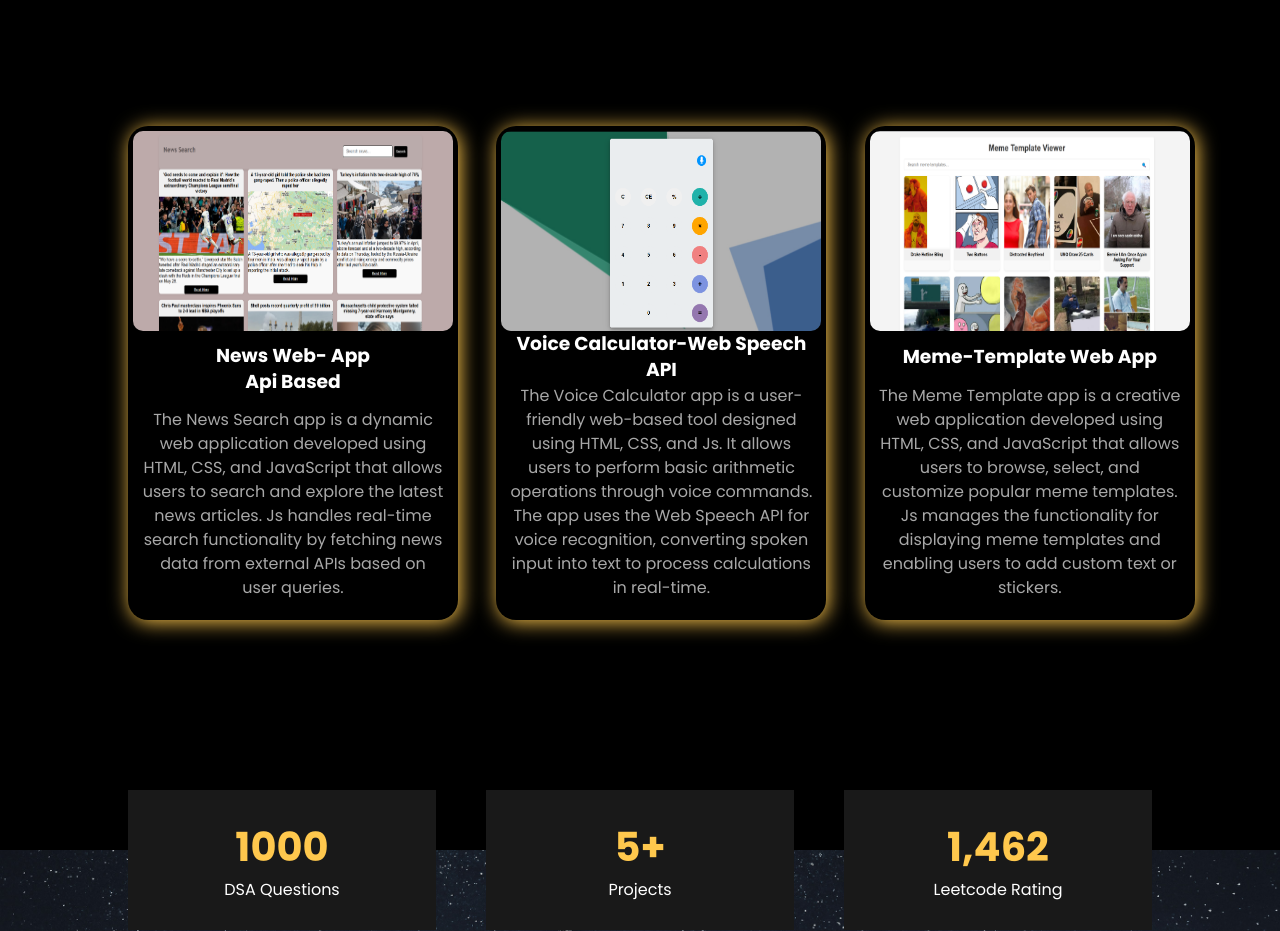
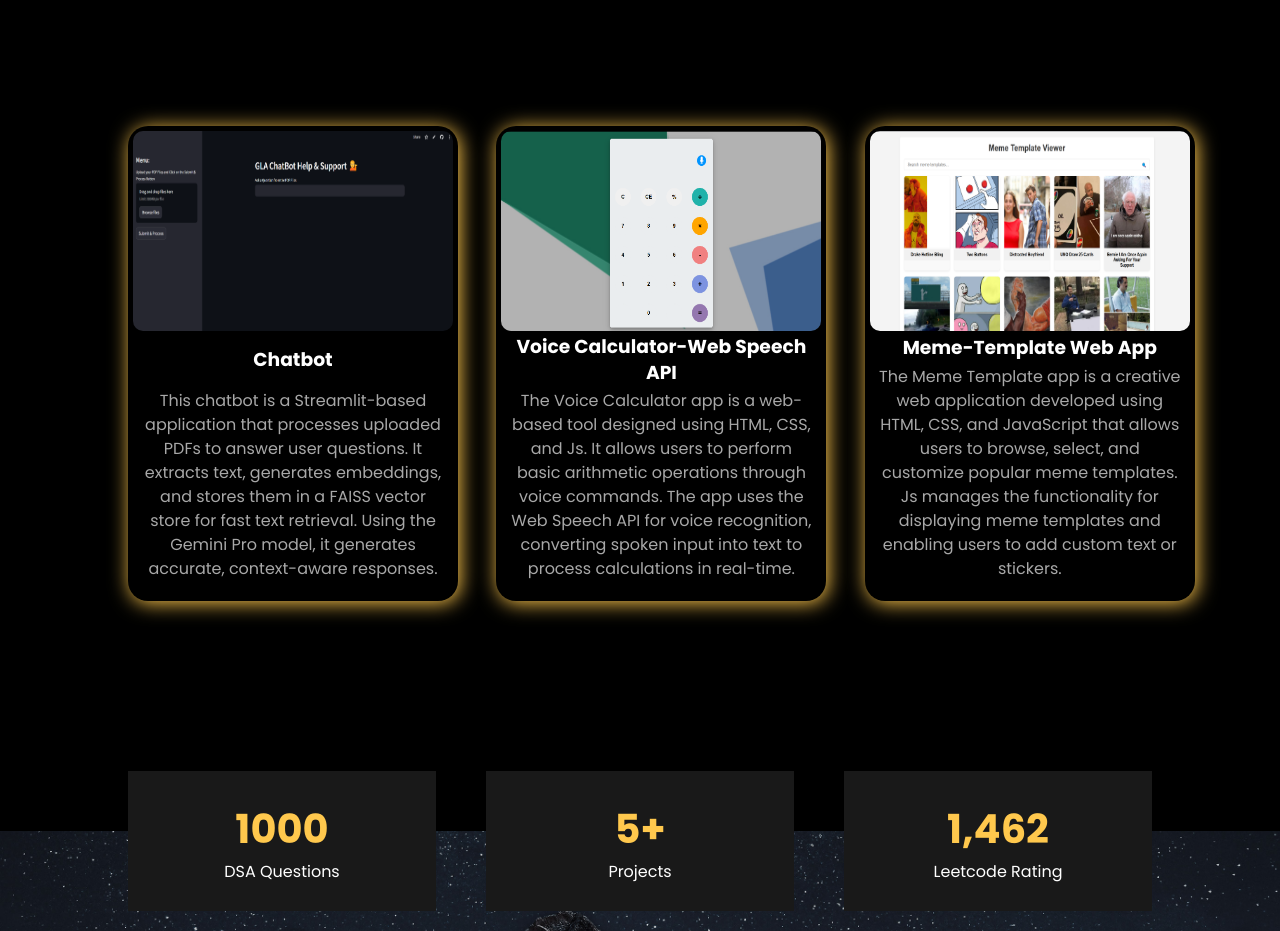
Before and after one commit to Priyanshucs22/Portfolio, a plain HTML site: page index.html in a window 1280 px wide. Shown: the part 2640-3571 px from the top of the page. Drawn offline with Linux system fonts and the light colour scheme.

Commit message:
commit after change

```diff
--- a/index.html
+++ b/index.html
@@ -141,15 +141,16 @@
                 <div class="pic">
                     <div class="slider">
                         <div class="slides">
-                            <img src="./public/news.png" alt="Image 1">
+                            <img src="./public/chatbot.png" alt="Image 1">
 
                         </div>
                     </div>
                 </div>
-                <a href="https://priyanshucs22.github.io/News-search1/" target="_blank">
-                    <h3>News Web- App <br>Api Based</h3>
+                <a href="https://priyanshucs22-chatbot.streamlit.app/" target="_blank">
+                    <h3>Chatbot<br></h3>
                 </a>
-                <p>The News Search app is a dynamic web application developed using HTML, CSS, and JavaScript that allows users to search and explore the latest news articles.  Js handles real-time search functionality by fetching news data from external APIs based on user queries.
+                <p>
+                    This chatbot is a Streamlit-based application that processes uploaded PDFs to answer user questions. It extracts text, generates embeddings, and stores them in a FAISS vector store for fast text retrieval. Using the Gemini Pro model, it generates accurate, context-aware responses.
                 </p>
 
             </div>
@@ -164,7 +165,7 @@
                 <a href="https://priyanshucs22.github.io/Voice_Calculator/" target="_blank">
                     <h3>Voice Calculator-Web Speech API<br></h3>
                 </a>
-                <p>The Voice Calculator app is a user-friendly web-based tool designed using HTML, CSS, and Js. It allows users to perform basic arithmetic operations through voice commands. The app uses the Web Speech API for voice recognition, converting spoken input into text to process calculations in real-time.
+                <p>The Voice Calculator app is a web-based tool designed using HTML, CSS, and Js. It allows users to perform basic arithmetic operations through voice commands. The app uses the Web Speech API for voice recognition, converting spoken input into text to process calculations in real-time.
                 </p>
             </div>
             <div class="card">
```
Also changed, not shown: public/chatbot.png (added), public/news.png (deleted).
